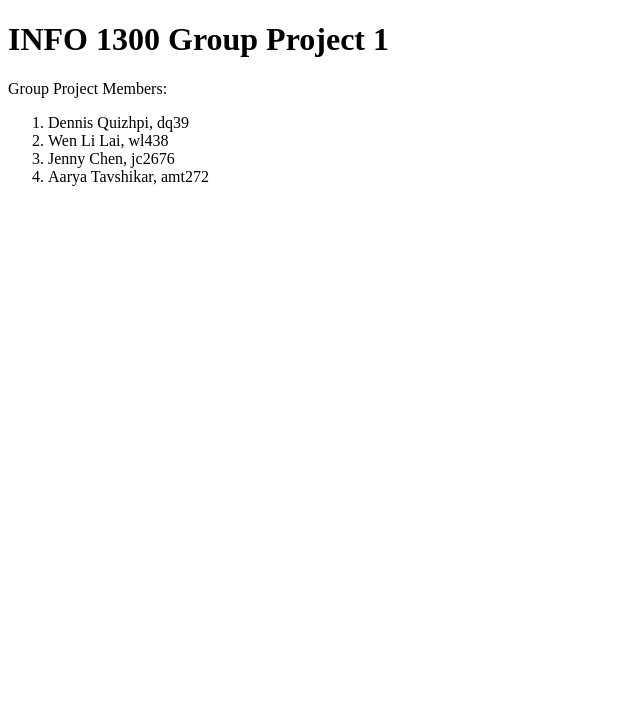
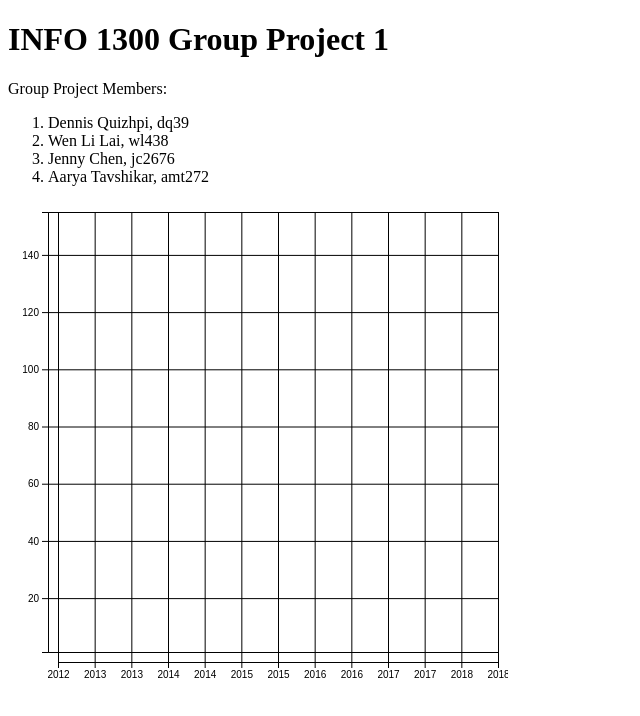
Before and after one commit to DennisQuizhpi2024/INFO3300_P1, a plain HTML site: page index.html in a window 1280 px wide. Shown: the top 716 px of the page, without its empty margins (0-640 px from the left). Drawn offline with nearby package versions, Linux system fonts and the light colour scheme.

Commit message:
Setting up graph for graph 1

```diff
--- a/index.html
+++ b/index.html
@@ -64,10 +64,10 @@
           //setting up the svg
           const svg = d3.select('svg#student-teacher');
           const width = svg.attr('width');
-          const height = svg.attr('heigiht');
+          const height = svg.attr('height');
           const margin = {top: 10, right: 10, bottom: 50, left: 50};
           const chartWidth = width - margin.left - margin.right;
-          const chartheight = height - margin.top - margin.bottom;
+          const chartHeight = height - margin.top - margin.bottom;
 
           //creating annotations and chartArea groups
           let annotations = svg.append('g').attr('id', 'annotations');
@@ -81,19 +81,65 @@
           //some rows don't actually have countries -- they have stuff like
           //high-income areas or developing countries, or categories like Sub-saharan Africa. We wanted to get rid of them by
           //checking if each country in this list was actually a country in our reference list.
+
+          //filter
           data = data.filter(function(d){
-              return countries.includes(d.country);
+            return countries.includes(d.country) && d.ratio != 'NA' && d.year != 'NA';
           })
+
 
 
           //setting up scales
           const yearExtent = d3.extent(data, d=> d['year']);
-            const yearScale = d3.scaleLinear.domain(yearExtent).range(chartHeight, 0);
+          const yearScale = d3.scaleLinear().domain(yearExtent).range([0, chartWidth]);
 
           const ratioExtent = d3.extent(data, d => d['student_ratio']);
-            const ratioScale = d3.scaleLinear().domain([ratioExtent]).range(0, chartWidth);
+          const ratioScale = d3.scaleLinear().domain(ratioExtent).range([chartHeight, 0]);
+
+          //extents check
+          console.log(yearExtent);
           console.log(ratioExtent);
+
+          console.log(margin);
+          //X-axis
+          let bottomAxis = d3.axisBottom(yearScale)
+                              .tickFormat(d3.format("d"));
+          let bottomGridLines = d3.axisBottom(yearScale)
+                                  .tickSize(-chartHeight-10)
+                                  .tickFormat("");
+
+
+          annotations.append('g')
+                      .attr('class', 'x-axis')
+                      .attr('transform', 'translate('+margin.left+', '+(chartHeight+margin.top+10)+')')
+                      .call(bottomAxis);
+
+          annotations.append('g')
+                      .attr('class', 'x-gridlines')
+                      .attr('transform', 'translate('+margin.left+', '+(chartHeight+margin.top+10)+')')
+                      .call(bottomGridLines);
+
+
+          //y-axis
+          let leftAxis = d3.axisLeft(ratioScale)
+                        .tickFormat(d3.format(""));
+          let leftGridlines = d3.axisLeft(ratioScale)
+                        .tickSize(-chartWidth-10)
+                        .tickFormat('');
+
+          annotations.append('g')
+                    .attr('class', 'y-axis')
+                    .attr('transform', 'translate('+(margin.left-10)+', '+margin.top+')')
+                    .call(leftAxis);
+
+          annotations.append('g')
+                    .attr('class', 'y-gridlines')
+                    .attr('transform', 'translate('+(margin.left-10)+', '+margin.top+')')
+                    .call(leftGridlines);
+
             })
+
+
 
 
         </script>
@@ -110,7 +156,8 @@
         //this is from wikipedia, and from what I'm seeing it's pretty clean.
         d3.csv('data/education_index_1.csv', d3.autoType).then((data) => {
 
-            //GRAPH 2 TODO
+        //filtering data
+
 
 
         })
```
Lines whose indentation alone changed are shown as unchanged.
